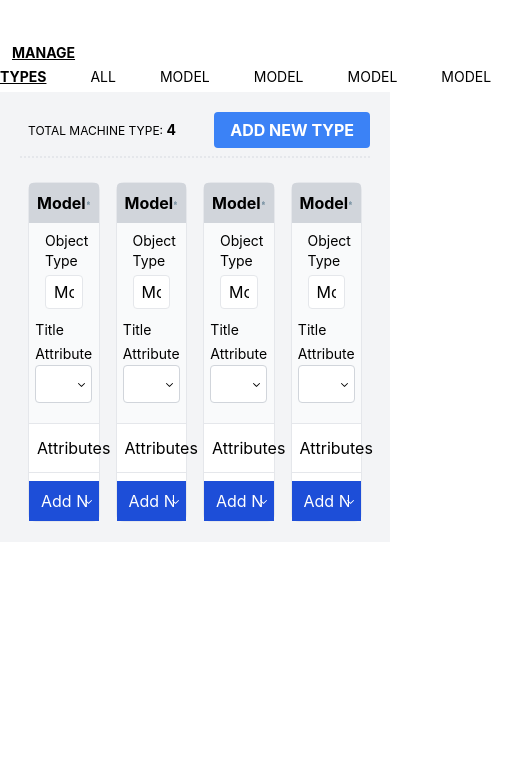
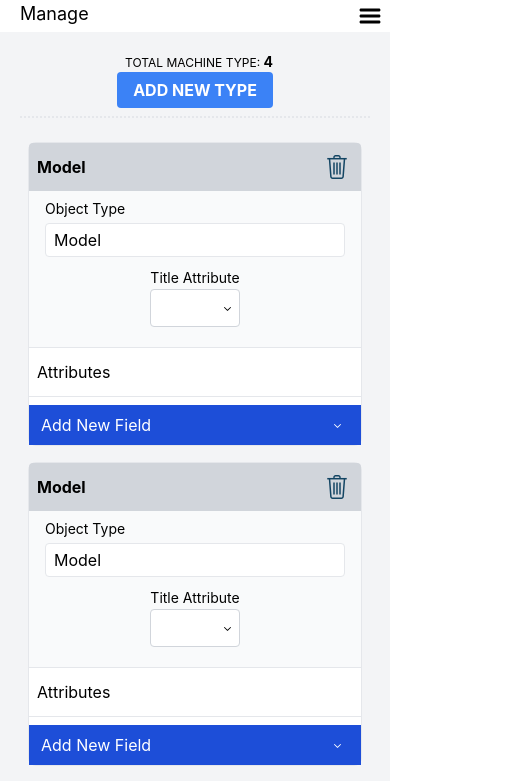
Before and after one commit to sarabs3/gym-tracker-app, a React (Create React App) app: page /types in a window 390 px wide. Shown: the top 781 px of the page, 523 px wide, since content can reach past the window. Built offline with nearby package versions, Linux system fonts and the light colour scheme.

Commit message:
Mobile responsive

```diff
--- a/src/app/components/PageHeading.tsx
+++ b/src/app/components/PageHeading.tsx
@@ -1,8 +1,8 @@
 import { FC, ReactNode } from "react";
 
 const PageHeading: FC<Props> = ({ children }) => (
-    <div className='flex justify-between items-center border-b-2 mb-4 py-2 border-dotted'>
-            {children}
+    <div className='flex flex-col md:flex-row justify-between items-center border-b-2 mb-4 py-2 border-dotted'>
+        {children}
     </div>
 );
 
--- a/src/features/machineTypes/MachineTypes.tsx
+++ b/src/features/machineTypes/MachineTypes.tsx
@@ -2,10 +2,16 @@ import { useAppSelector } from '../../app/hooks';
 import { selectTypes } from './MachineTypesSlice';
 import { Link, Outlet, useParams } from 'react-router-dom';
 import { useEffect, useState } from 'react';
+import {ReactComponent as MenuIcon} from '../../assets/icons/hamburger.svg'
+import useWindowSize from '../../hooks/useWindowResize';
+import { Size } from '../../types/machine';
 
 const MachineTypes = () => {
     const [activeMenu, setActiveMenu] = useState('manage');
+    const size: Size = useWindowSize();
+    const [showMenu, setShowMenu] = useState(false);
     const types = useAppSelector(selectTypes);
+    const [isMobile, setIsMobile] = useState(false);
     const params = useParams();
     const styleClass = (id?: string) => {
         const baseStyles = 'uppercase text-sm mr-5 py-2 px-3 transition ease-in-out hover:font-bold hover:underline';
@@ -19,15 +25,27 @@ const MachineTypes = () => {
             setActiveMenu('manage');
         }
     }, [params.id]);
+
+    useEffect(() => {
+        if (!size || !size.width) return;
+        if (size?.width < 1024) {
+            setShowMenu(false);
+            setIsMobile(true);
+        } else {
+            setShowMenu(true);
+            setIsMobile(false);
+        }
+    }, [size]);
     return (
-        <div className='container mx-auto mt-10'>
-            <nav className='my-1'>
+        <div className='container mx-auto md:mt-10'>
+        {isMobile && <div className='flex justify-between'><h2 className='text-lg pl-5'>Manage</h2><MenuIcon className='pr-2' onClick={() => setShowMenu(!showMenu)} /></div>}
+            {showMenu && <nav className='my-1 flex flex-col lg:flex-row'>
                 <Link className={styleClass('manage')} to={`/types/manage`}>Manage Types</Link>
                 <Link className={styleClass('all')} to={`/types/all`}>All</Link>
                 {types.map((type) => (
                     <Link className={styleClass(type.id)} to={`/types/${type.id}`} key={type.id}>{type.type}</Link>
                 ))}
-            </nav>
+            </nav>}
             <Outlet />
         </div>
     )
--- a/src/features/machineTypes/MachineTypesList.tsx
+++ b/src/features/machineTypes/MachineTypesList.tsx
@@ -34,7 +34,7 @@ const MachineTypesList = () => {
             </div>
             <button onClick={AddNew} className='btn-primary'>Add New Type</button>
         </PageHeading>
-            <div className='flex flex-wrap rounded'>
+            <div className='flex flex-wrap rounded flex-col md:flex-row'>
                 {types.map(type => (
                     <MachineTypeComponent
                         type={type}
@@ -45,6 +45,7 @@ const MachineTypesList = () => {
                         handleChange={handleChange}
                     />
                 ))}
+                <button onClick={AddNew} className='btn-primary md:hidden'>Add New Type</button>
             </div>
         </div>
     )
--- a/src/features/machineTypes/components/MachineTypeComponent.tsx
+++ b/src/features/machineTypes/components/MachineTypeComponent.tsx
@@ -28,7 +28,7 @@ const MachineTypeComponent: FC<Props> = ({
     };
 
     return (
-        <div className='flex flex-col relative m-2 border rounded transition ease-in-out bg-white rounded-lg w-[calc(25%-1rem)]' key={type.id}>
+        <div className='flex flex-col relative m-2 border rounded transition ease-in-out bg-white rounded-lg md:w-[calc(50%-1rem)] xl:w-[calc(33%-1rem)]' key={type.id}>
             <div className='flex bg-gray-300 justify-between p-2 items-center font-bold rounded-t'>
                 <span>{type.type}</span>
                 <DeleteIcon onClick={deleteFieldType} width={32} className="cursor-pointer" />
--- /dev/null
+++ b/src/hooks/useWindowResize.tsx
@@ -0,0 +1,31 @@
+import { useState, useEffect } from "react";
+import { Size } from "../types/machine";
+
+// Hook
+function useWindowSize(): Size {
+  // Initialize state with undefined width/height so server and client renders match
+  // Learn more here: https://joshwcomeau.com/react/the-perils-of-rehydration/
+  const [windowSize, setWindowSize] = useState<Size>({
+    width: undefined,
+    height: undefined,
+  });
+  useEffect(() => {
+    // Handler to call on window resize
+    function handleResize() {
+      // Set window width/height to state
+      setWindowSize({
+        width: window.innerWidth,
+        height: window.innerHeight,
+      });
+    }
+    // Add event listener
+    window.addEventListener("resize", handleResize);
+    // Call handler right away so state gets updated with initial window size
+    handleResize();
+    // Remove event listener on cleanup
+    return () => window.removeEventListener("resize", handleResize);
+  }, []); // Empty array ensures that effect is only run on mount
+  return windowSize;
+}
+
+export default useWindowSize;
--- a/src/types/machine.ts
+++ b/src/types/machine.ts
@@ -22,3 +22,7 @@ export interface IMachine {
     fields: IBlueprintItem[]
     id: string;
 }
+export interface Size {
+    width: number | undefined;
+    height: number | undefined;
+  }
```
Also changed, not shown: src/assets/icons/hamburger.svg (added).
